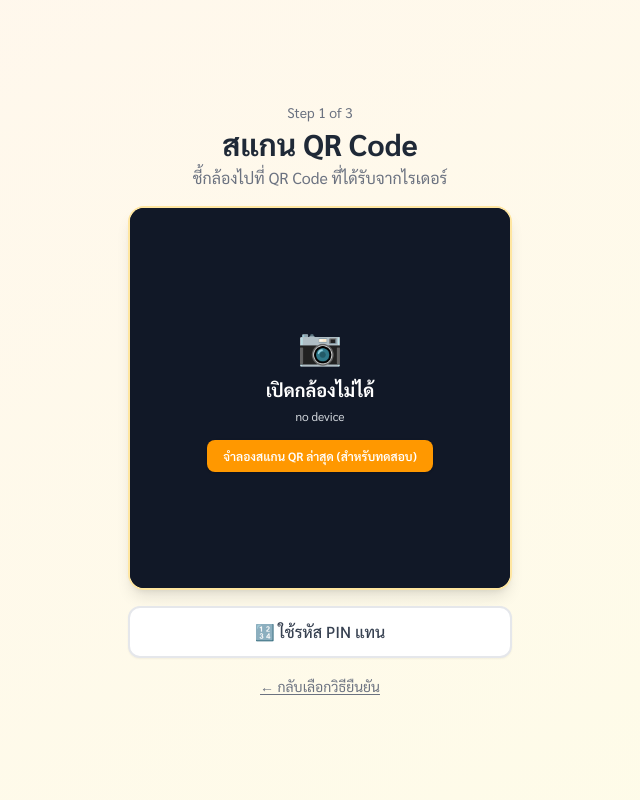
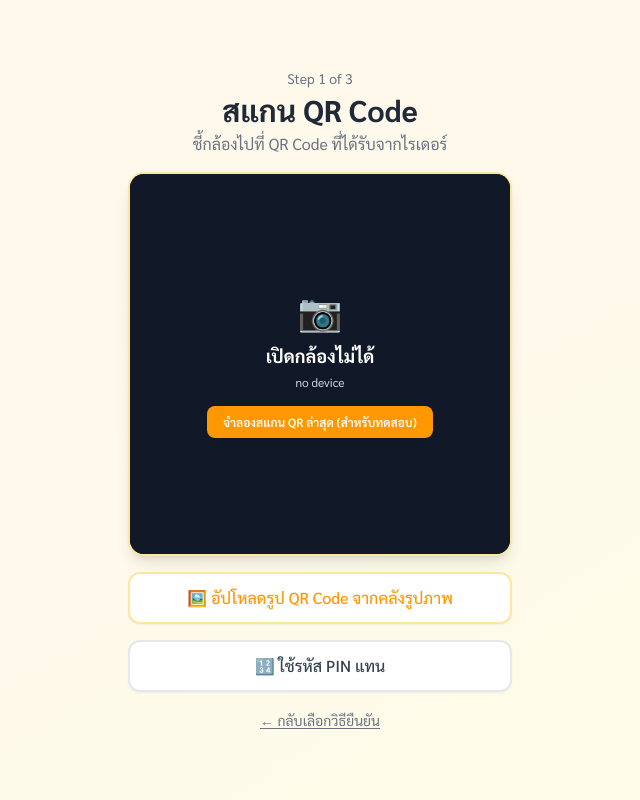
Before and after one commit to Sarankorn2547/CN332_project, a Django app: template kiosk/templates/kiosk/customer/qr_scan.html in a window 1280 px wide. Shown: the whole page, without its empty margins (320-960 px from the left). Run offline with Django 5.2, Linux system fonts and the light colour scheme; the template is opened without the code that fills it, so the values that code supplies are empty; some libraries are stand-ins or nearby versions.

Commit message:
feat(customer): add upload from gallery option to QR scan and update PIN entry to support 6-digit PINs

```diff
--- a/kiosk/templates/kiosk/customer/qr_scan.html
+++ b/kiosk/templates/kiosk/customer/qr_scan.html
@@ -64,6 +64,15 @@
       </div>
     </div>
 
+    <!-- Choose from gallery -->
+    <div class="mb-4">
+      <label class="block w-full text-center bg-white border-2 border-primary-200 text-primary-600 font-medium
+                    py-3 rounded-xl hover:bg-primary-50 active:scale-95 transition-all shadow-sm cursor-pointer">
+        🖼️ อัปโหลดรูป QR Code จากคลังรูปภาพ
+        <input type="file" accept="image/*" class="hidden" @change="scanFromGallery($event)">
+      </label>
+    </div>
+
     <!-- Manual / Switch -->
     <a href="{% url 'kiosk:customer_pin_entry' %}"
        class="block w-full text-center bg-white border-2 border-gray-200 text-gray-700 font-medium
@@ -123,6 +132,32 @@ function qrScanner() {
       }
     },
 
+    scanFromGallery(event) {
+      const file = event.target.files[0];
+      if (!file) return;
+
+      const reader = new FileReader();
+      reader.onload = (e) => {
+        const img = new Image();
+        img.onload = () => {
+          const canvas = document.getElementById('qr-canvas');
+          canvas.width = img.width;
+          canvas.height = img.height;
+          const ctx = canvas.getContext('2d');
+          ctx.drawImage(img, 0, 0);
+          const imageData = ctx.getImageData(0, 0, canvas.width, canvas.height);
+          const code = jsQR(imageData.data, imageData.width, imageData.height);
+          if (code) {
+            this.onDetected(code.data);
+          } else {
+            Alpine.store('toast').error('ไม่พบ QR Code ในรูปภาพ กรุณาใช้รูปที่มี QR Code ชัดเจน');
+          }
+        };
+        img.src = e.target.result;
+      };
+      reader.readAsDataURL(file);
+    },
+
     scanFrame() {
     const video = this.$refs.video;
     if (!video || video.readyState < 2) return;
```
Also changed, not shown: kiosk/templates/kiosk/customer/pin_entry.html (+8 -8 lines).
